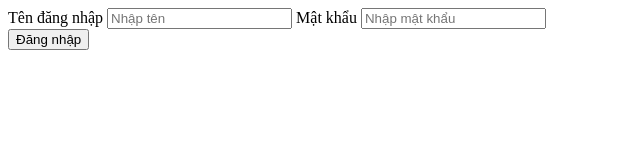
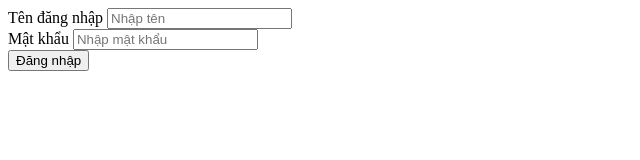
Before and after one commit to An1106Q/VMBD_HoaiAn12P, a plain HTML site: page index.html in a window 1280 px wide. Shown: the whole page, without its empty margins (0-640 px from the left). Drawn offline with Linux system fonts and the light colour scheme.

Commit message:
Update index.html

```diff
--- a/index.html
+++ b/index.html
@@ -6,12 +6,12 @@
   <link href="style.css" rel="stylesheet" type="text/css" />
 </head>
   <body>
-    <form>
+    <form onsubmit="login(); return false;">
       <label> Tên đăng nhập </label>
-      <input type="text" id="username" name="username" placeholder="Nhập tên">
+      <input type="text" id="username" name="username" placeholder="Nhập tên"> <br>
       <label> Mật khẩu </label>
       <input type="password" id="password" name="password"placeholder="Nhập mật khẩu"> <br>
-      <button type="submit" onclick=login() id="ok" name="ok"> Đăng nhập </button>
+      <button type="submit" id="ok" name="ok"> Đăng nhập </button>
     </form>
     <script src="script.js">  </script>
   </body>
```
